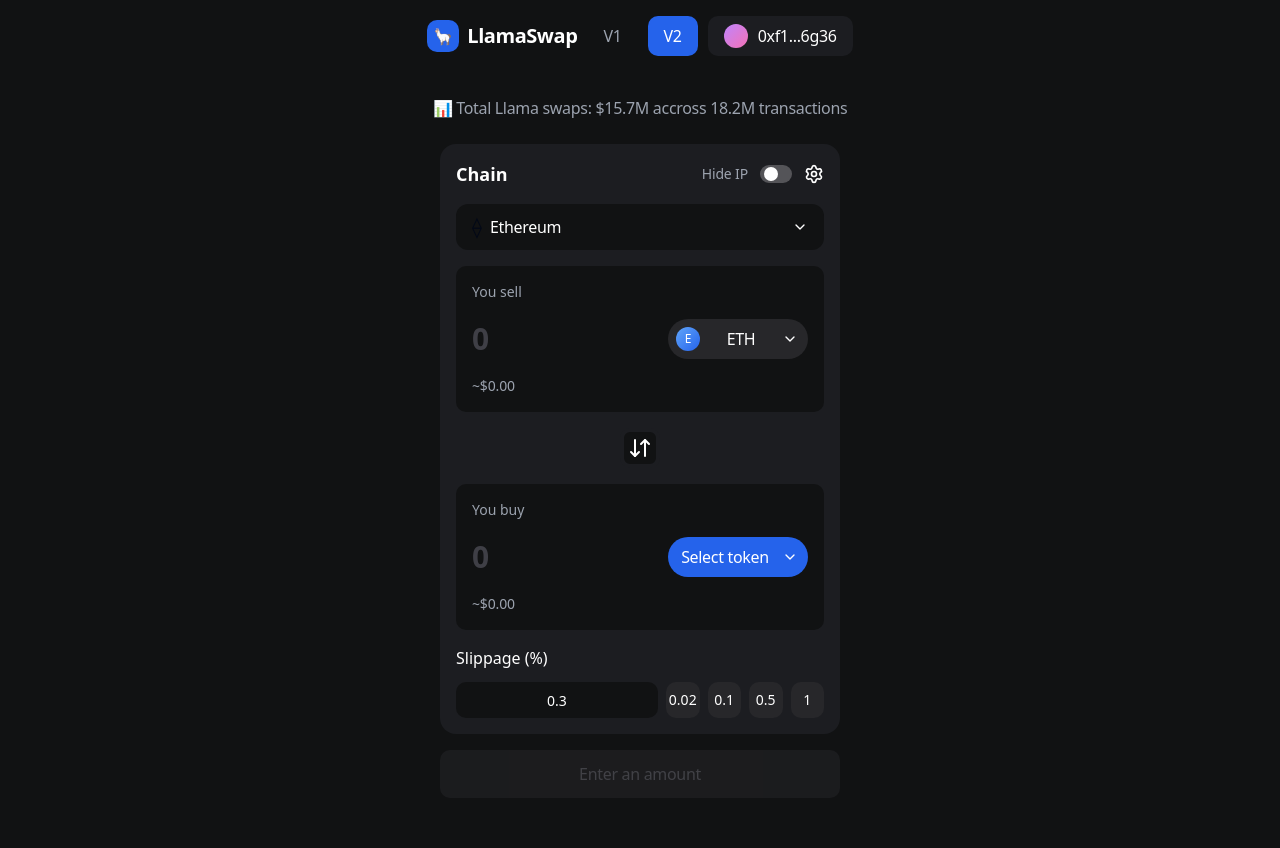
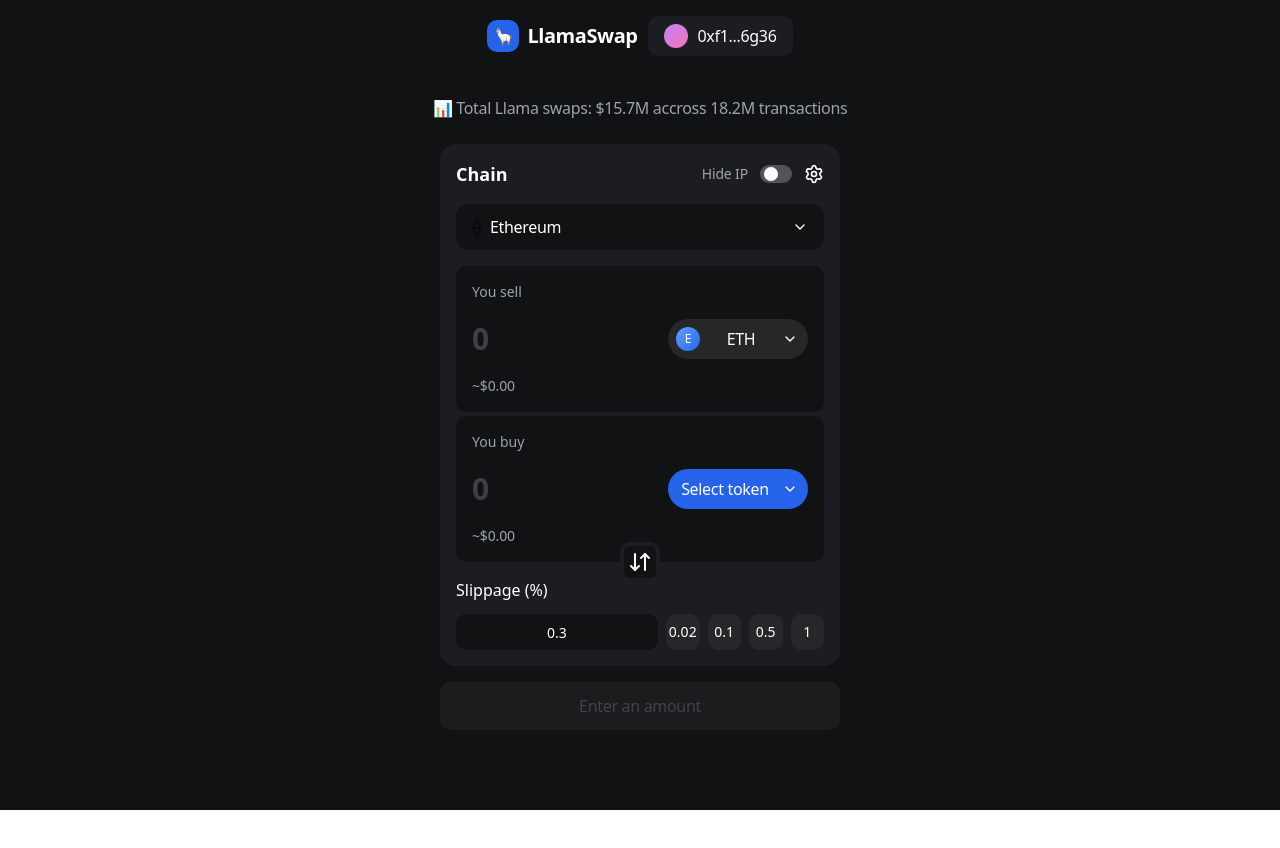
Before and after one commit to alexbeltechi/designwithmeaning, a Next.js app: page /v2 in a window 1280 px wide. Shown: the top 848 px of the page. After the commit the page ends 810 px from the top, so only its background shows below. Built offline with nearby package versions, Linux system fonts and the light colour scheme.

Commit message:
Update routes logic, remove V1/V2 nav, make logo clickable to reset, fix swap arrow overlap, change show more button to zinc-800

```diff
--- a/src/app/v2/page.tsx
+++ b/src/app/v2/page.tsx
@@ -152,6 +152,19 @@
     loadRoutes(editMode === 'buy');
   };
 
+  const handleLogoClick = () => {
+    // Reset to initial state
+    setFromToken(AVAILABLE_TOKENS[0]); // ETH
+    setToToken(null);
+    setAmount('0');
+    setOutputAmount('0');
+    setRoutes([]);
+    setSelectedRouteId(null);
+    setEditMode(null);
+    setIsBuyUserEdited(false);
+    setIsSellUserEdited(false);
+  };
+
   const selectedRoute = routes.find(r => r.id === selectedRouteId);
 
   // Calculate USD values
@@ -196,7 +209,7 @@
 
   return (
     <div className="min-h-screen bg-[#111213]">
-      <Header hideIP={hideIP} onHideIPChange={setHideIP} />
+      <Header hideIP={hideIP} onHideIPChange={setHideIP} onLogoClick={handleLogoClick} />
 
       <main className="w-full px-8 pb-20 pt-6">
         <div className="max-w-[1143px] mx-auto flex flex-col items-center gap-6">
--- a/src/components/v2/Header.tsx
+++ b/src/components/v2/Header.tsx
@@ -5,36 +5,27 @@
 interface HeaderProps {
   hideIP: boolean;
   onHideIPChange: (value: boolean) => void;
+  onLogoClick: () => void;
 }
 
-export function Header({ hideIP, onHideIPChange }: HeaderProps) {
+export function Header({ hideIP, onHideIPChange, onLogoClick }: HeaderProps) {
   const router = useRouter();
 
   return (
     <header className="w-full px-8 py-4 bg-[#111213]">
       {/* Centered container with max-width */}
       <div className="max-w-[1143px] mx-auto flex items-center justify-center gap-2.5">
-        {/* Logo and Name */}
-        <div className="flex items-center gap-2">
+        {/* Logo and Name - Clickable */}
+        <button
+          onClick={onLogoClick}
+          className="flex items-center gap-2 hover:opacity-80 transition-opacity"
+        >
           <div className="w-8 h-8 rounded-[10px] bg-blue-600 flex items-center justify-center">
             <span className="text-base font-medium text-white tracking-[-0.3125px]">🦙</span>
           </div>
           <h1 className="text-[20px] font-bold text-white leading-[28px] tracking-[-0.4492px]">
             LlamaSwap
           </h1>
-        </div>
-
-        {/* Version Buttons */}
-        <button
-          onClick={() => router.push('/v1')}
-          className="h-10 px-4 rounded-[10px] text-gray-400 hover:text-white transition-colors text-base leading-6 tracking-[-0.3125px]"
-        >
-          V1
-        </button>
-        <button
-          className="h-10 px-4 rounded-[10px] bg-blue-600 hover:bg-blue-700 text-white transition-colors"
-        >
-          <span className="text-base font-medium leading-6 tracking-[-0.3125px]">V2</span>
         </button>
 
         {/* Wallet Button */}
--- a/src/components/v2/RouteSelector.tsx
+++ b/src/components/v2/RouteSelector.tsx
@@ -24,16 +24,19 @@
   const [hoveredStar, setHoveredStar] = useState<string | null>(null);
   const [hoveredLock, setHoveredLock] = useState<string | null>(null);
 
-  // Reorder routes to show selected first, then others
-  const reorderedRoutes = selectedRouteId
-    ? [
-        ...routes.filter(r => r.id === selectedRouteId),
-        ...routes.filter(r => r.id !== selectedRouteId)
-      ]
-    : routes;
+  // Find if selected route is in top 2
+  const selectedIndex = routes.findIndex(r => r.id === selectedRouteId);
+  const isSelectedInTopTwo = selectedIndex < 2;
 
-  const displayedRoutes = showAllRoutes ? reorderedRoutes : reorderedRoutes.slice(0, 2);
-  const hiddenCount = reorderedRoutes.length - 2;
+  // If selected route is NOT in top 2 (index 2+), show only that route
+  // Otherwise show top 2 routes normally
+  const displayedRoutes = showAllRoutes
+    ? routes
+    : (selectedRouteId && !isSelectedInTopTwo)
+      ? routes.filter(r => r.id === selectedRouteId)
+      : routes.slice(0, 2);
+
+  const hiddenCount = routes.length - displayedRoutes.length;
 
   const handleRefresh = () => {
     // Reset fade states
@@ -201,7 +204,7 @@
       {routes.length > 2 && (
         <button
           onClick={handleToggleRoutes}
-          className="w-full bg-[#111213] rounded-md px-4 py-2 flex items-center justify-center gap-2 hover:bg-[#0F172A] transition-colors"
+          className="w-full bg-zinc-800 rounded-md px-4 py-2 flex items-center justify-center gap-2 hover:bg-zinc-700 transition-colors"
         >
           <ChevronDown className={`w-[10.667px] h-[10.667px] text-white transition-transform ${showAllRoutes ? 'rotate-180' : ''}`} />
           <span className="text-sm font-medium text-white leading-6">
--- a/src/components/v2/SwapPanel.tsx
+++ b/src/components/v2/SwapPanel.tsx
@@ -169,8 +169,8 @@
         )}
       </div>
 
-      {/* Token Inputs */}
-      <div className="space-y-1">
+      {/* Token Inputs with Overlapping Swap Button */}
+      <div className="relative space-y-1">
         <TokenInput
           label="You sell"
           value={amount}
@@ -182,10 +182,9 @@
           isUserEdited={isSellUserEdited}
           onUserEdit={() => {}}
         />
-      </div>
 
-      {/* Swap Button */}
-      <div className="flex justify-center -my-3 relative z-10">
+        {/* Swap Button - Overlapping */}
+        <div className="absolute left-1/2 -translate-x-1/2 -bottom-5 z-10">
           <button
             onClick={handleSwapTokens}
             className="w-10 h-10 bg-[#111213] border-4 border-[#1c1d21] rounded-[10px] flex items-center justify-center hover:bg-[#1a1c1e] transition-colors"
@@ -195,8 +194,6 @@
           </button>
         </div>
 
-      {/* To Token */}
-      <div className="space-y-1">
         <TokenInput
           label="You buy"
           value={outputAmount}
```
Lines whose indentation alone changed are shown as unchanged.
